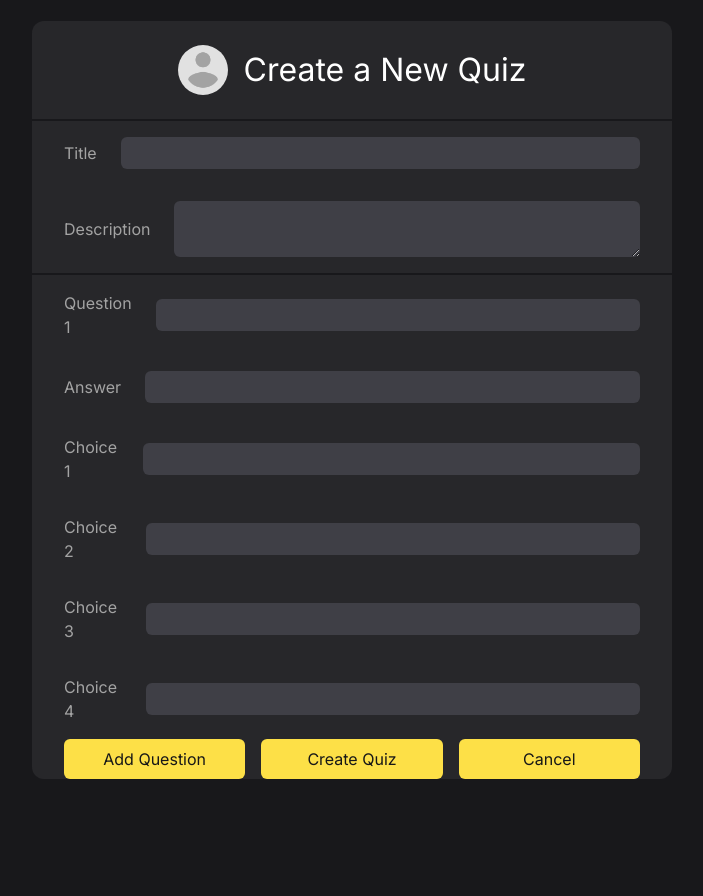
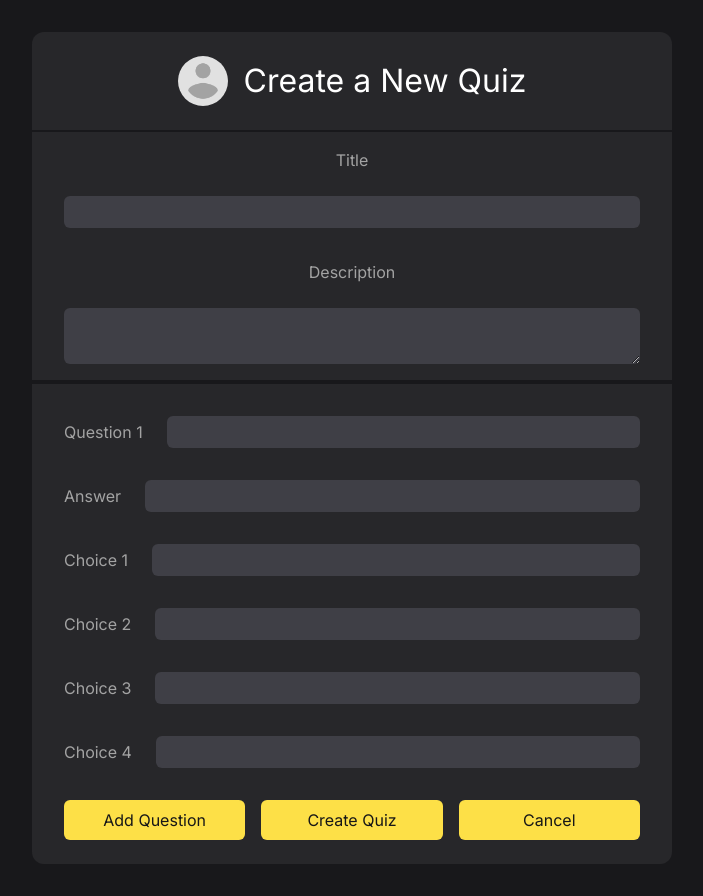
Before and after one commit to jane-does-coding/MyQuizlet, a Next.js app: page /create-quiz in a window 1280 px wide. Shown: the whole page, without its empty margins (288-991 px from the left). Before the commit the page ends 800 px from the top, so only its background shows below. Built offline with nearby package versions, Linux system fonts and the light colour scheme.

Commit message:
quizz creation

```diff
--- a/app/(pages)/create-quiz/page.tsx
+++ b/app/(pages)/create-quiz/page.tsx
@@ -18,19 +18,19 @@ const CreateQuiz = () => {
 		]);
 	};
 
-	const handleQuestionChange = (index, field, value) => {
-		const newQuestions = [...questions];
+	const handleQuestionChange = (index: any, field: any, value: any) => {
+		const newQuestions: any = [...questions];
 		newQuestions[index][field] = value;
 		setQuestions(newQuestions);
 	};
 
-	const handleAnswerChoiceChange = (qIndex, cIndex, value) => {
+	const handleAnswerChoiceChange = (qIndex: any, cIndex: any, value: any) => {
 		const newQuestions = [...questions];
 		newQuestions[qIndex].answerChoices[cIndex] = value;
 		setQuestions(newQuestions);
 	};
 
-	const handleSubmit = async (e) => {
+	const handleSubmit = async (e: any) => {
 		e.preventDefault();
 		const response = await fetch("/api/create-quiz", {
 			method: "POST",
@@ -47,8 +47,8 @@ const CreateQuiz = () => {
 	};
 
 	return (
-		<div className="w-screen h-screen flex items-center justify-center">
-			<div className="w-full md:w-[50vw] h-auto bg-zinc-800 rounded-xl">
+		<div className="w-screen min-h-screen flex items-center justify-center">
+			<div className="w-full md:w-[50vw] h-auto bg-zinc-800 rounded-xl mt-[2rem] mb-[2rem]">
 				<h1 className="mx-auto text-white text-center flex items-center justify-center text-[2rem] mt-6 mb-6">
 					<img
 						src="/avatar.png"
@@ -59,7 +59,7 @@ const CreateQuiz = () => {
 				</h1>
 				<div className="w-full border-t-2 border-zinc-900 mb-auto">
 					<form onSubmit={handleSubmit}>
-						<div className="flex items-center pb-4 pt-4 w-[90%] mx-auto gap-6">
+						<div className="flex flex-col items-center pb-4 pt-4 w-[90%] mx-auto gap-6">
 							<label htmlFor="title" className="text-neutral-400">
 								Title
 							</label>
@@ -73,7 +73,7 @@ const CreateQuiz = () => {
 								required
 							/>
 						</div>
-						<div className="flex items-center pb-4 pt-4 w-[90%] mx-auto gap-6">
+						<div className="flex flex-col items-center pb-4 pt-4 w-[90%] mx-auto gap-6">
 							<label htmlFor="description" className="text-neutral-400">
 								Description
 							</label>
@@ -87,11 +87,11 @@ const CreateQuiz = () => {
 							></textarea>
 						</div>
 						{questions.map((question, qIndex) => (
-							<div key={qIndex} className="border-t-2 border-zinc-900">
+							<div key={qIndex} className="border-t-4 border-zinc-900 py-4">
 								<div className="flex items-center pb-4 pt-4 w-[90%] mx-auto gap-6">
 									<label
 										htmlFor={`question-${qIndex}`}
-										className="text-neutral-400"
+										className="text-neutral-400 flex items-center justify-center text-nowrap"
 									>
 										Question {qIndex + 1}
 									</label>
@@ -137,7 +137,7 @@ const CreateQuiz = () => {
 									>
 										<label
 											htmlFor={`choice-${qIndex}-${cIndex}`}
-											className="text-neutral-400"
+											className="text-neutral-400 flex items-center justify-center text-nowrap"
 										>
 											Choice {cIndex + 1}
 										</label>
@@ -156,7 +156,7 @@ const CreateQuiz = () => {
 								))}
 							</div>
 						))}
-						<div className="flex gap-4 w-[90%] mx-auto mt-auto">
+						<div className="flex gap-4 w-[90%] mx-auto mt-auto mb-[1.5rem]">
 							<button
 								type="button"
 								onClick={addQuestion}
--- a/app/(pages)/quizzes/page.tsx
+++ b/app/(pages)/quizzes/page.tsx
@@ -1,7 +1,10 @@
+import getQuizzes from "@/app/actions/getQuizzes";
 import Quizzes from "@/app/components/Pages/Quizzes";
 import React from "react";
 
-const page = () => {
+const page = async () => {
+	const quizzes = await getQuizzes();
+	console.log(quizzes);
 	return (
 		<div>
 			<br />
--- /dev/null
+++ b/app/actions/getQuizzes.ts
@@ -0,0 +1,26 @@
+import prisma from "@/app/libs/prismadb";
+import getCurrentUser from "./getCurrentUser";
+
+export default async function getQuizzes() {
+	try {
+		const currentUser = await getCurrentUser();
+
+		if (!currentUser) {
+			return null;
+		}
+
+		const quizzes = await prisma.quiz.findMany({
+			include: {
+				questions: true,
+			},
+		});
+
+		if (!quizzes) {
+			return null;
+		}
+
+		return quizzes;
+	} catch (err: any) {
+		return null;
+	}
+}
--- a/app/api/create-quiz/route.ts
+++ b/app/api/create-quiz/route.ts
@@ -1,7 +1,7 @@
 import prisma from "@/app/libs/prismadb";
 import { NextResponse } from "next/server";
 
-export async function POST(req) {
+export async function POST(req: any) {
 	const body = await req.json();
 	const { title, description, questions } = body;
 
@@ -11,7 +11,7 @@ export async function POST(req) {
 				title,
 				description,
 				questions: {
-					create: questions.map((q) => ({
+					create: questions.map((q: any) => ({
 						questionText: q.questionText,
 						answer: q.answer,
 						answerChoices: q.answerChoices,
```
